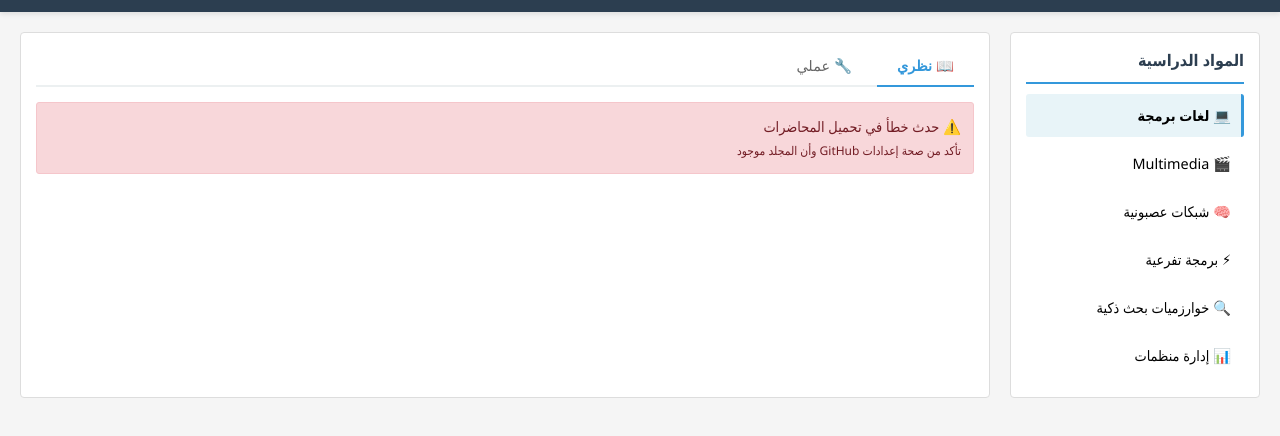
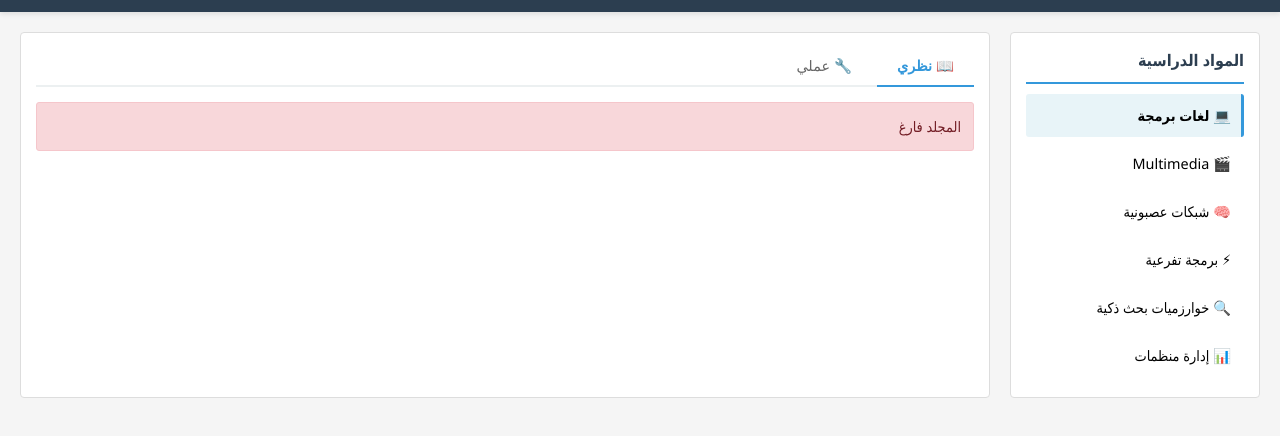
Before and after one commit to universityAccount2002/organizing_lectures, a plain HTML site: page index.html in a window 1280 px wide. Both pictures are taken after a click on the item "💻 لغات برمجة". Shown: the part 56-492 px from the top of the page. Drawn offline with Linux system fonts and the light colour scheme; no server answers.

Commit message:
v1.0.0
وضع رساةل المجلد فارغ

```diff
--- a/index.html
+++ b/index.html
@@ -328,8 +328,7 @@
                 console.error('خطأ:', error);
                 contentArea.innerHTML = `
                     <div class="alert alert-error">
-                        ⚠️ حدث خطأ في تحميل المحاضرات<br>
-                        <small>تأكد من صحة إعدادات GitHub وأن المجلد موجود</small>
+                        المجلد فارغ
                     </div>
                 `;
             }
```
